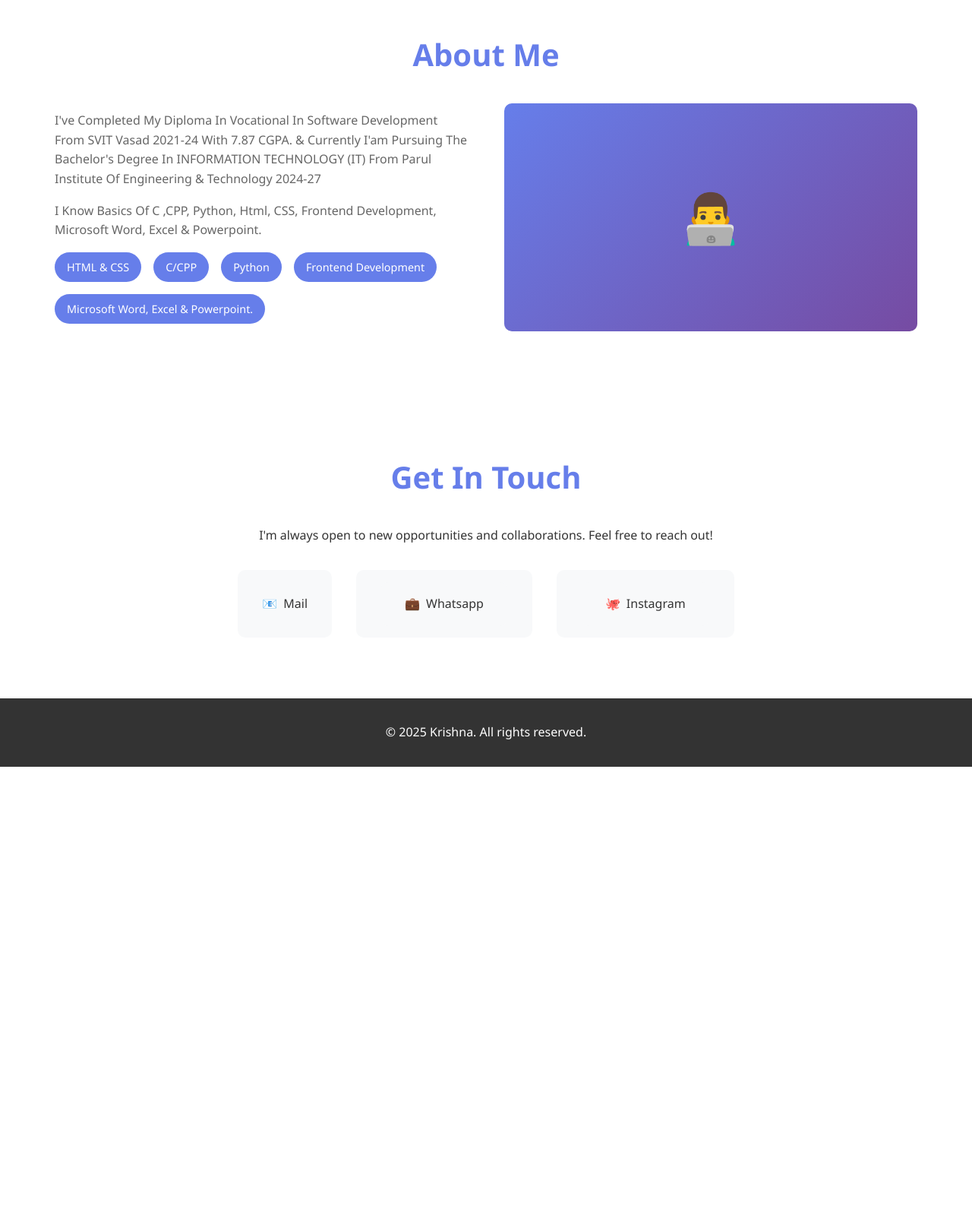
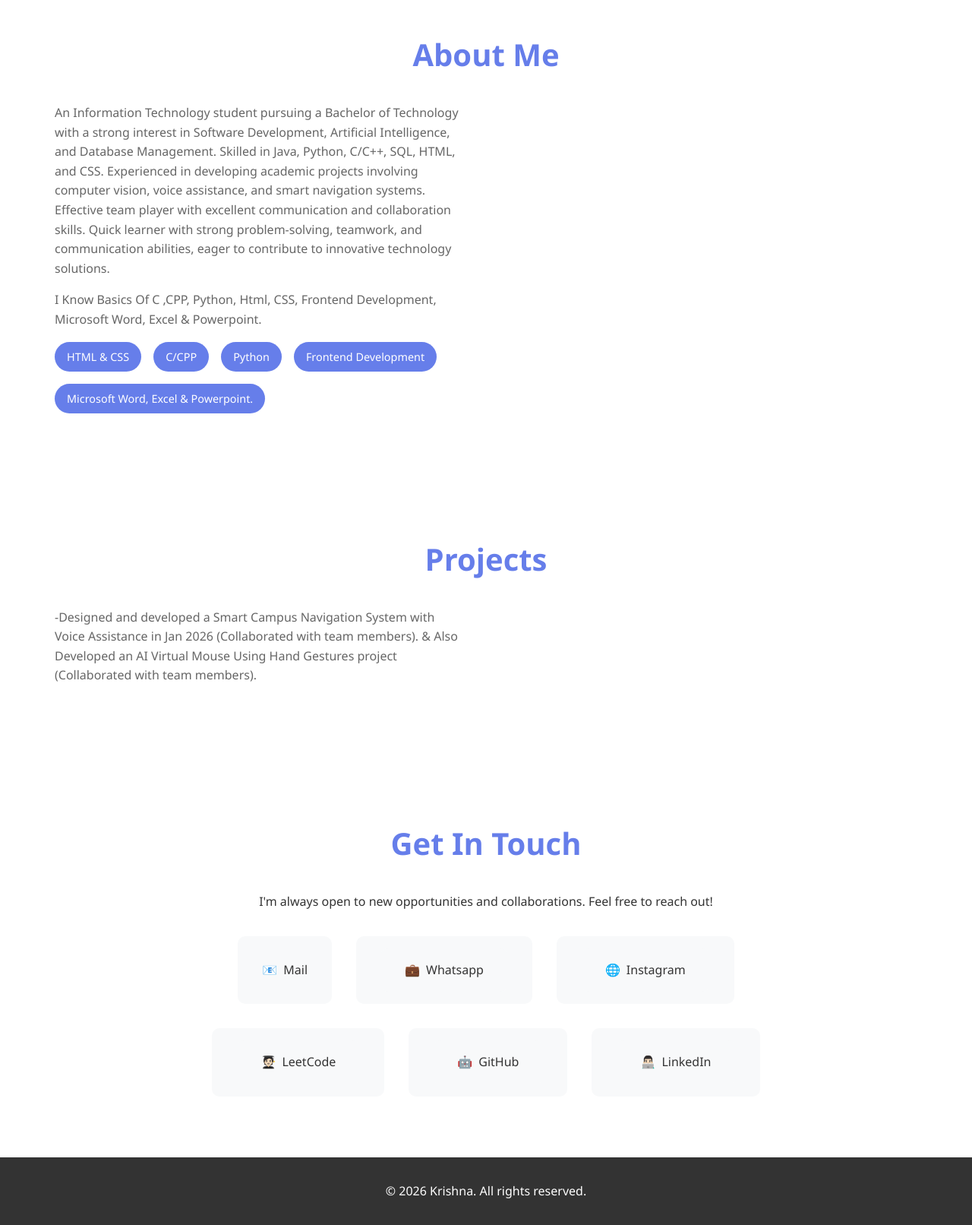
Before and after one commit to krishnapatil1412-lab/index.mine, a plain HTML site: page index.html in a window 1280 px wide. Shown: the part 840-2452 px from the top of the page at 76% size. Before the commit the page ends 1849 px from the top, so only its background shows below. Drawn offline with Linux system fonts and the light colour scheme.

Commit message:
Updated portfolio

```diff
--- a/index.html
+++ b/index.html
@@ -200,16 +200,16 @@
 <body>
     <nav>
         <ul>
-            <li><a href="#home">Home</a></li>
-            <li><a href="#about">About</a></li>
-            <li><a href="#contact">Contact</a></li>
+            <li><a href="#Home">Home</a></li>
+            <li><a href="#About">About</a></li>
+            <li><a href="#Projects">Projects</a></li>
+            <li><a href="#Contact">Contact</a></li>
         </ul>
     </nav>
 
     <section id="home" class="hero">
         <div class="hero-content">
             <h1>Hi, I'm Krishna</h1>
-            <p>Front-end Developer</p>
         </div>
     </section>
 
@@ -217,9 +217,11 @@
         <h2>About Me</h2>
         <div class="about-content">
             <div class="about-text">
-                <p>I've Completed My Diploma In Vocational In Software Development From SVIT Vasad 2021-24 With 7.87 CGPA. &
-                    Currently I'am Pursuing The Bachelor's Degree In INFORMATION TECHNOLOGY (IT) From Parul Institute Of Engineering & Technology
-                    2024-27 </p>
+                <p>An Information Technology student pursuing a Bachelor of Technology with a strong interest in Software Development,
+Artificial Intelligence, and Database Management. Skilled in Java, Python, C/C++, SQL, HTML, and CSS. Experienced in
+developing academic projects involving computer vision, voice assistance, and smart navigation systems. Effective team
+player with excellent communication and collaboration skills. Quick learner with strong problem-solving, teamwork, and
+communication abilities, eager to contribute to innovative technology solutions. </p>
                 <p>I Know Basics Of C ,CPP, Python, Html, CSS, Frontend Development, Microsoft Word, Excel & Powerpoint.</p>
                 <div class="skills">
                     <span class="skill-tag">HTML & CSS</span>
@@ -229,10 +231,15 @@
                     <span class="skill-tag"> Microsoft Word, Excel & Powerpoint.</span>
                 </div>
             </div>
-            <div class="about-image">
-                <div style="width: 100%; height: 300px; background: linear-gradient(135deg, #667eea 0%, #764ba2 100%); border-radius: 10px; display: flex; align-items: center; justify-content: center; color: white; font-size: 4rem;">👨‍💻</div>
-            </div>
-        </div>
+    </section>
+
+    <section id="Projects" class="about">
+        <h2>Projects</h2>
+        <div class="about-content">
+            <div class="about-text">
+                <p> -Designed and developed a Smart Campus Navigation System with Voice Assistance in Jan 2026
+                (Collaborated with team members). & Also Developed an AI Virtual Mouse Using Hand Gestures project (Collaborated with team members). </p>
+
     </section>
 
     <section id="contact" class="contact">
@@ -251,15 +258,33 @@
             </div>
             <div class="contact-item">
                 <a href="https://instagram.com/krishnaaa_1412"class="contact-item" style="text-decoration: none; color: inherit;">
-                <span>🐙</span>
+                <span>🌐</span>
                 <span>Instagram</span>
+                </a>
+            </div>
+            <div class="contact-item">
+                <a href="https://leetcode.com/u/KrishnaPatil14/"class="contact-item" style="text-decoration: none; color: inherit;">
+                <span>🧑🏻‍🎓</span>
+                <span>LeetCode</span>
+                </a>
+            </div>
+            <div class="contact-item">
+                <a href="https://github.com/krishnapatil1412-lab"class="contact-item" style="text-decoration: none; color: inherit;">
+                <span>🤖</span>
+                <span>GitHub</span>
+                </a>
+            </div>
+                <div class="contact-item">
+                <a href="https://www.linkedin.com/in/krishna-patil-3a0621304/"class="contact-item" style="text-decoration: none; color: inherit;">
+                <span>👨🏻‍💻</span>
+                <span>LinkedIn</span>
                 </a>
             </div>
         </div>
     </section>
 
     <footer>
-        <p>&copy; 2025 Krishna. All rights reserved.</p>
+        <p>&copy; 2026 Krishna. All rights reserved.</p>
     </footer>
 
     <script>
```
